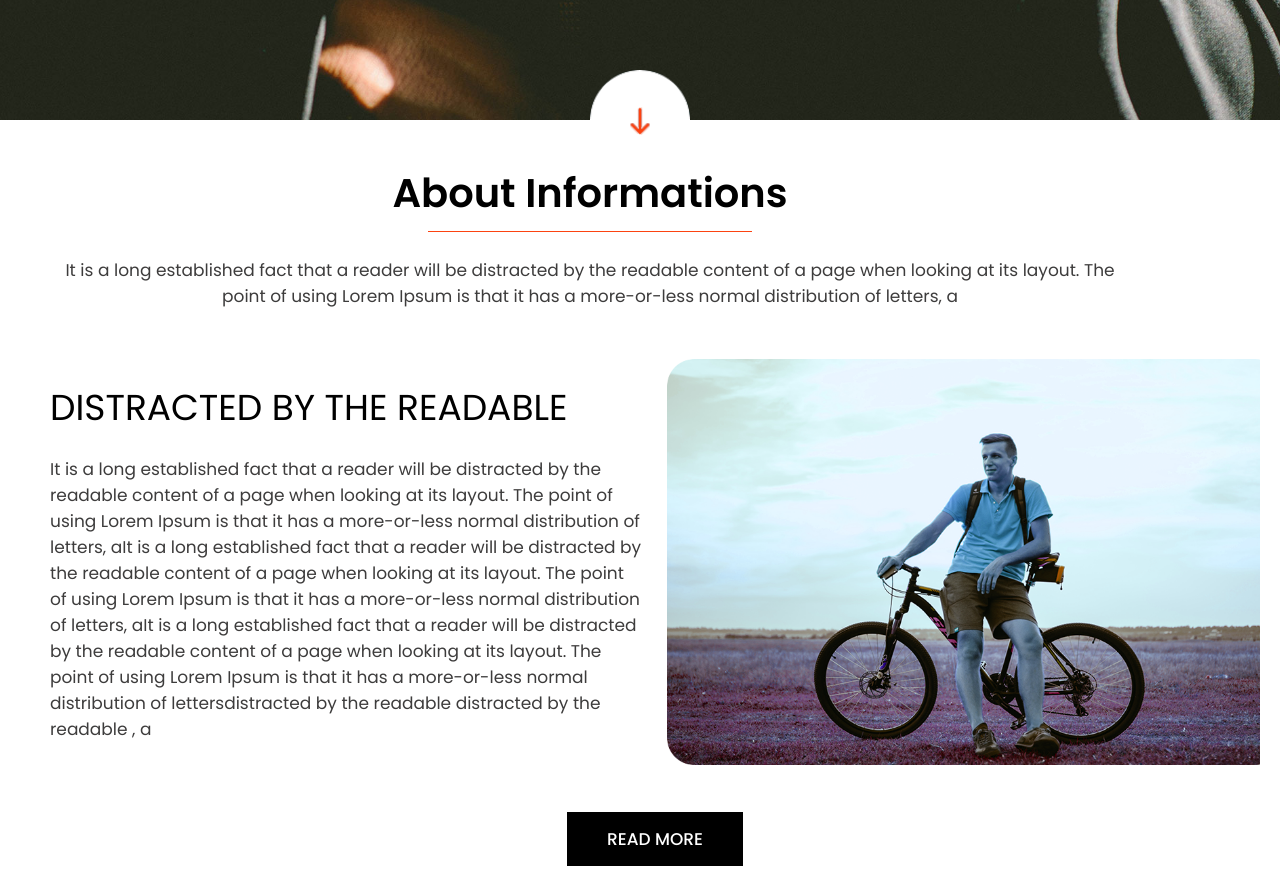
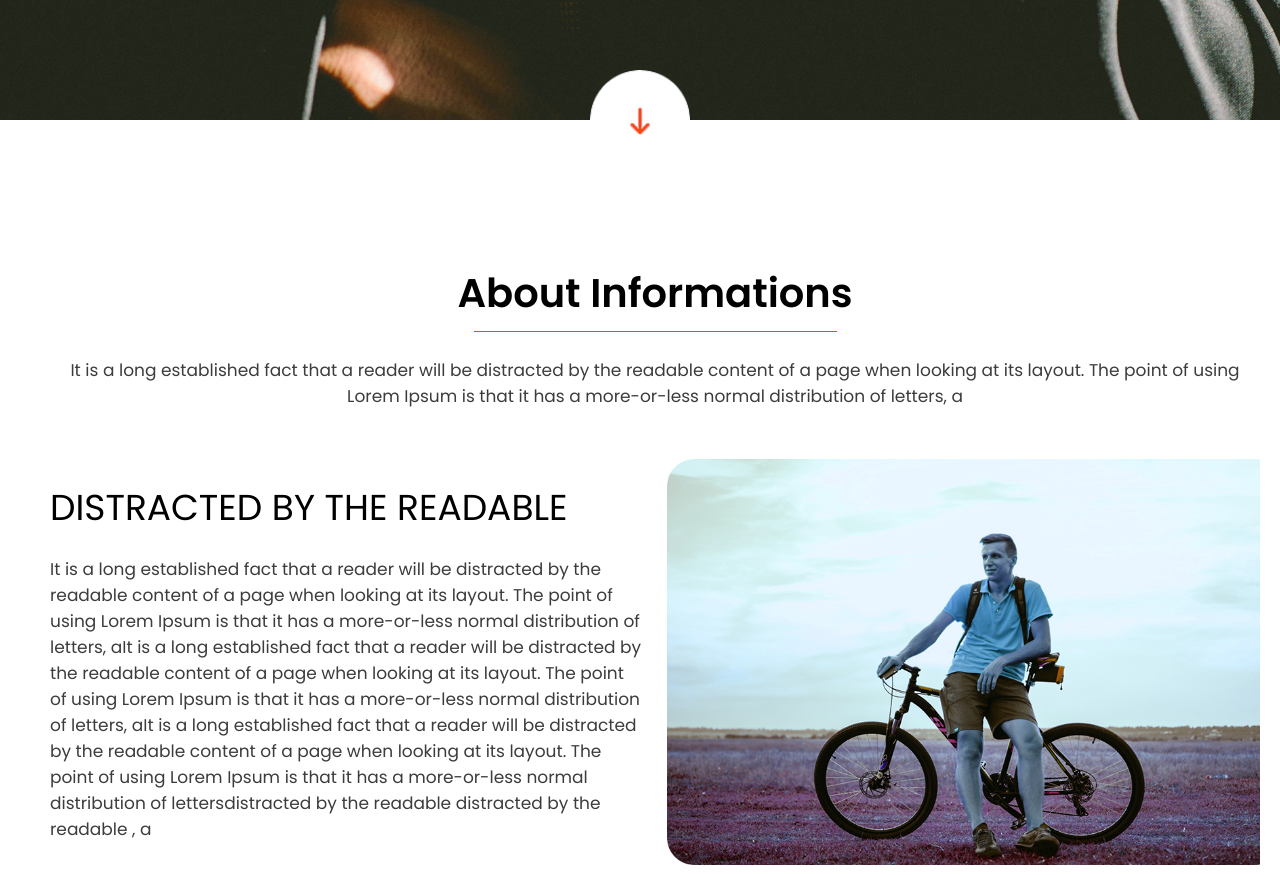
Before and after one commit to jgajic/Boocic-project, a plain HTML site: page index.html in a window 1280 px wide. Shown: the part 580-1455 px from the top of the page. Drawn offline with Linux system fonts and the light colour scheme.

Commit message:
Update style.css

```diff
--- a/style.css
+++ b/style.css
@@ -136,7 +136,7 @@ header nav ul li a:hover {
 .about {
   padding: var(--padding);
   text-align: center;
-  padding-top: 50px;
+  padding-top: 150px;
   padding-right: 20px;
   position: relative;
 }
@@ -148,9 +148,9 @@ header nav ul li a:hover {
   left: calc(50% - 50px);
 }
 
-.about .about-intro {
+/* .about .about-intro {
   padding-right: 130px;
-}
+} */
 
 .about article {
   display: flex;
```
